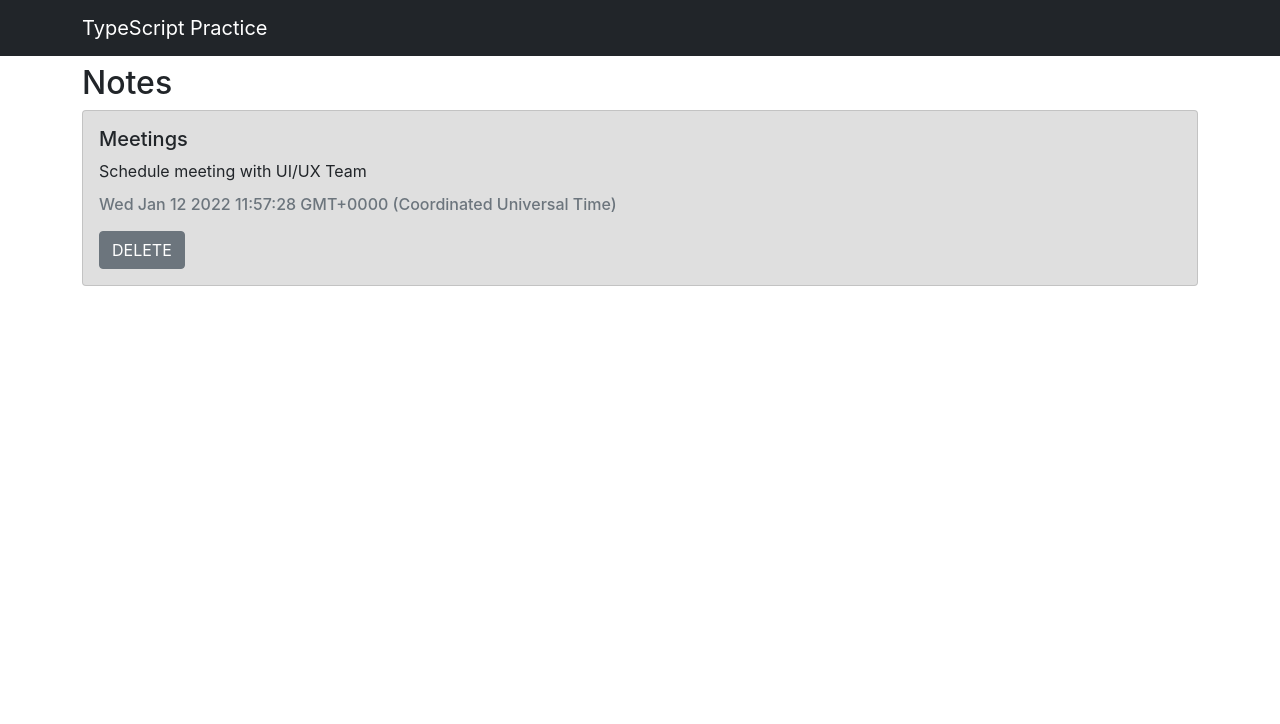
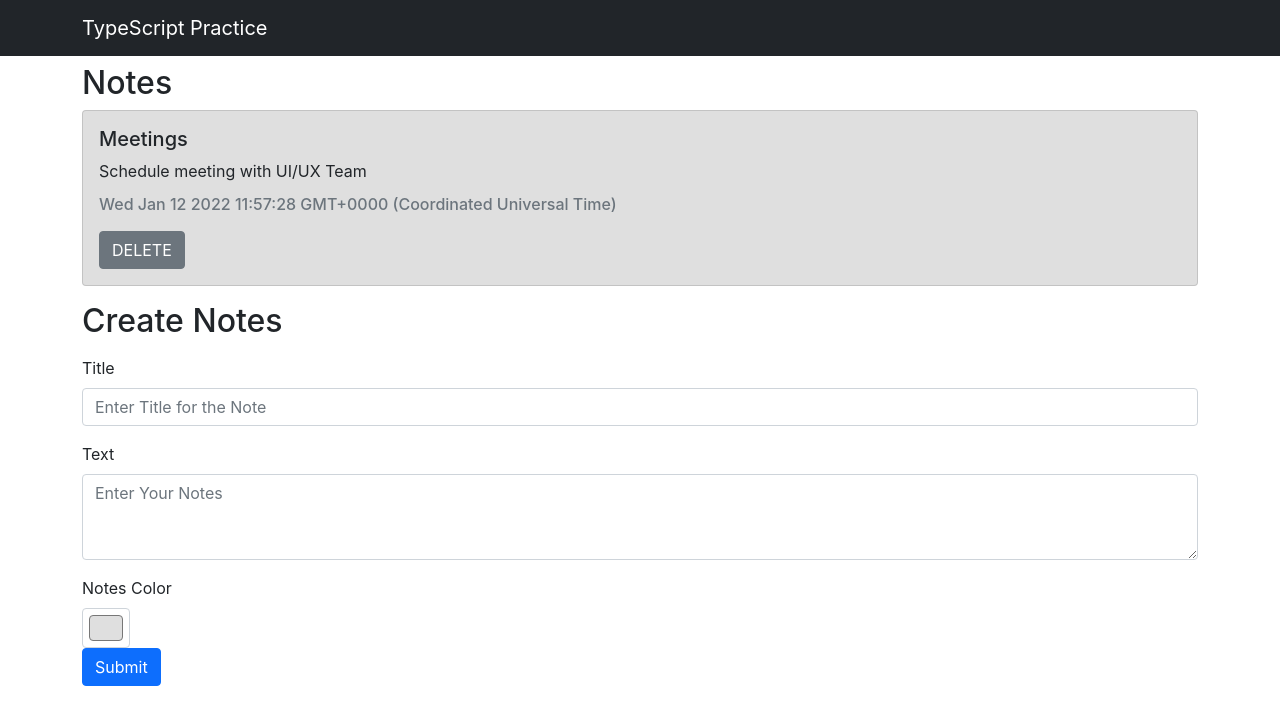
Before and after one commit to IlyaKrapivnoy/notes_app, a React (Create React App) app: page / in a window 1280 px wide. Shown: the top 724 px of the page. Built offline with nearby package versions, Linux system fonts and the light colour scheme.

Commit message:
add CreateNotes

```diff
--- a/src/App.tsx
+++ b/src/App.tsx
@@ -5,6 +5,7 @@
 import NotesList from './components/NotesList';
 import { Note } from './models/note.model';
 import { v4 as uuidv4 } from 'uuid';
+import CreateNotes from './components/CreateNotes';
 
 function App() {
     const [notes, setNotes] = useState<Note[]>([
@@ -26,6 +27,11 @@
                         <NotesList notes={notes} setNotes={setNotes} />
                     </Col>
                 </Row>
+                <Row>
+                    <Col>
+                        <CreateNotes notes={notes} setNotes={setNotes} />
+                    </Col>
+                </Row>
             </Container>
         </>
     );
--- a/src/components/CreateNotes.tsx
+++ b/src/components/CreateNotes.tsx
@@ -1,7 +1,43 @@
-import React from 'react';
+import React, { useRef } from 'react';
+import { Button, Form } from 'react-bootstrap';
 
-const CreateNotes = () => {
-    return <div></div>;
+interface ICreateNotesProps {}
+
+const CreateNotes: React.FC<ICreateNotesProps> = (props) => {
+    return (
+        <>
+            <h2>Create Notes</h2>
+            <Form className='mt-3 mb-3'>
+                <Form.Group className='mb-3' controlId='formBasic'>
+                    <Form.Label>Title</Form.Label>
+                    <Form.Control
+                        type='text'
+                        placeholder='Enter Title for the Note'
+                    ></Form.Control>
+                </Form.Group>
+                <Form.Group className='mb-3' controlId='formBasic'>
+                    <Form.Label>Text</Form.Label>
+                    <Form.Control
+                        placeholder='Enter Your Notes'
+                        as='textarea'
+                        rows={3}
+                    ></Form.Control>
+                </Form.Group>
+                <Form.Group className='mb-3'>
+                    <Form.Label htmlFor='colorInput'>Notes Color</Form.Label>
+                    <Form.Control
+                        type='color'
+                        id='colorInput'
+                        defaultValue='#dfdfdf'
+                        title='Choose your color'
+                    />
+                    <Button type='submit' variant='primary'>
+                        Submit
+                    </Button>
+                </Form.Group>
+            </Form>
+        </>
+    );
 };
 
 export default CreateNotes;
```
